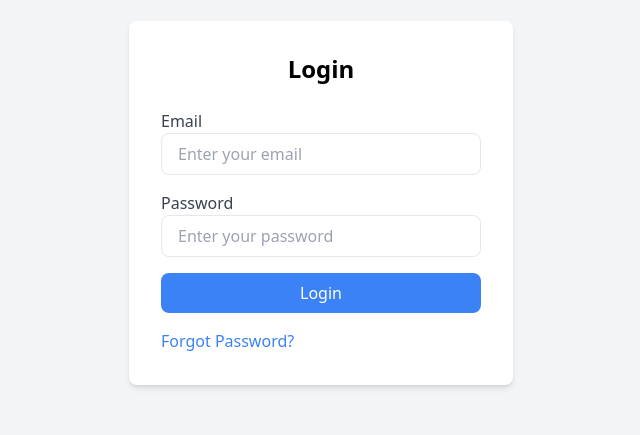
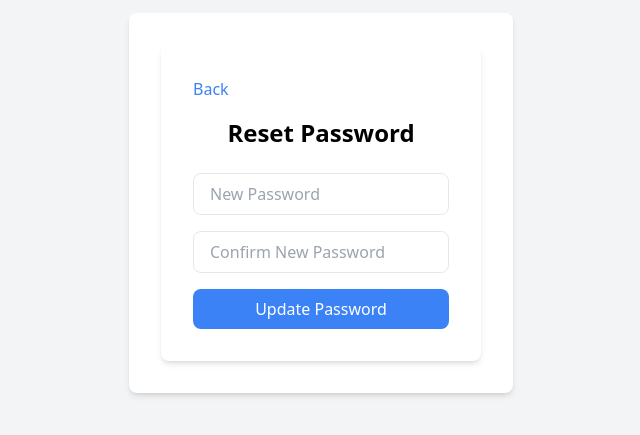
Before and after one commit to nikhil2438/new-folder, a React (Create React App) app: page / in a window 1280 px wide. Shown: the part 197-632 px from the top of the page, without its empty margins (319-959 px from the left). Built offline with nearby package versions, Linux system fonts and the light colour scheme.

Commit message:
Updated password reset components

```diff
--- a/package.json
+++ b/package.json
@@ -6,6 +6,7 @@
     "@testing-library/jest-dom": "^5.17.0",
     "@testing-library/react": "^13.4.0",
     "@testing-library/user-event": "^13.5.0",
+    "axios": "^1.7.7",
     "react": "^18.3.1",
     "react-dom": "^18.3.1",
     "react-scripts": "5.0.1",
--- a/src/App.js
+++ b/src/App.js
@@ -1,49 +1,14 @@
-// src/App.js
-import React, { useState } from 'react';
-import ForgotPassword from './ForgotPassword';
+import React, { useState } from "react";
+import UpdatePassword from "./UpdatePassword"; // Import the UpdatePassword component
 
 function App() {
-  const [showForgotPassword, setShowForgotPassword] = useState(false);
+  const [showUpdatePassword, setShowUpdatePassword] = useState(true);
 
   return (
     <div className="flex items-center justify-center min-h-screen bg-gray-100">
       <div className="bg-white p-8 rounded-lg shadow-md w-full max-w-sm">
-        {showForgotPassword ? (
-          <ForgotPassword onBack={() => setShowForgotPassword(false)} />
-        ) : (
-          <div>
-            <h2 className="text-2xl font-bold mb-6 text-center">Login</h2>
-            <form>
-              <div className="mb-4">
-                <label className="block text-gray-700">Email</label>
-                <input
-                  type="email"
-                  className="w-full px-4 py-2 border rounded-lg focus:outline-none focus:border-blue-500"
-                  placeholder="Enter your email"
-                />
-              </div>
-              <div className="mb-4">
-                <label className="block text-gray-700">Password</label>
-                <input
-                  type="password"
-                  className="w-full px-4 py-2 border rounded-lg focus:outline-none focus:border-blue-500"
-                  placeholder="Enter your password"
-                />
-              </div>
-              <button
-                type="submit"
-                className="w-full bg-blue-500 text-white py-2 rounded-lg hover:bg-blue-600"
-              >
-                Login
-              </button>
-            </form>
-            <button
-              className="mt-4 text-blue-500 hover:underline"
-              onClick={() => setShowForgotPassword(true)}
-            >
-              Forgot Password?
-            </button>
-          </div>
+        {showUpdatePassword && (
+          <UpdatePassword onBack={() => setShowUpdatePassword(false)} />
         )}
       </div>
     </div>
--- a/src/ForgotPassword.js
+++ /dev/null
@@ -1,63 +0,0 @@
-// src/ForgotPassword.js
-import React, { useState } from 'react';
-
-function ForgotPassword({ onBack }) {
-  const [email, setEmail] = useState('');
-  const [newPassword, setNewPassword] = useState('');
-  const [message, setMessage] = useState('');
-
-  const handleResetPassword = (e) => {
-    e.preventDefault();
-    // Here, you can add logic to handle the password reset, e.g., API call.
-    setMessage('Password has been reset successfully.');
-  };
-
-  return (
-    <div>
-      <h2 className="text-2xl font-bold mb-6 text-center">Reset Password</h2>
-      {message && (
-        <div className="bg-green-100 text-green-700 px-4 py-2 rounded mb-4">
-          {message}
-        </div>
-      )}
-      <form onSubmit={handleResetPassword}>
-        <div className="mb-4">
-          <label className="block text-gray-700">Email</label>
-          <input
-            type="email"
-            value={email}
-            onChange={(e) => setEmail(e.target.value)}
-            className="w-full px-4 py-2 border rounded-lg focus:outline-none focus:border-blue-500"
-            placeholder="Enter your email"
-            required
-          />
-        </div>
-        <div className="mb-4">
-          <label className="block text-gray-700">New Password</label>
-          <input
-            type="password"
-            value={newPassword}
-            onChange={(e) => setNewPassword(e.target.value)}
-            className="w-full px-4 py-2 border rounded-lg focus:outline-none focus:border-blue-500"
-            placeholder="Enter new password"
-            required
-          />
-        </div>
-        <button
-          type="submit"
-          className="w-full bg-blue-500 text-white py-2 rounded-lg hover:bg-blue-600"
-        >
-          Reset Password
-        </button>
-      </form>
-      <button
-        className="mt-4 text-blue-500 hover:underline"
-        onClick={onBack}
-      >
-        Back to Login
-      </button>
-    </div>
-  );
-}
-
-export default ForgotPassword;
--- /dev/null
+++ b/src/UpdatePassword.js
@@ -0,0 +1,73 @@
+import axios from "axios";
+import { useState } from "react";
+
+function UpdatePassword({ onBack }) {
+  const [newPassword, setNewPassword] = useState("");
+  const [confirmPassword, setConfirmPassword] = useState("");
+  const [message, setMessage] = useState("");
+
+  const handleSubmit = async (e) => {
+    e.preventDefault();
+
+    if (newPassword !== confirmPassword) {
+      setMessage("Passwords do not match.");
+      return;
+    }
+
+    try {
+      // Make an API call to update the password
+      const response = await axios.post(
+        "https://e-commerce-backend-lc8o.onrender.com/users/reset-password",
+        {
+          newPassword,
+        }
+      );
+
+      if (response.status === 200) {
+        setMessage("Password has been updated successfully.");
+      } else {
+        setMessage("Failed to update the password.");
+      }
+    } catch (error) {
+      setMessage("An error occurred while updating the password.");
+    }
+  };
+
+  return (
+    <div className="bg-white p-8 rounded-lg shadow-md w-full max-w-sm">
+      <button onClick={onBack} className="text-blue-500 hover:underline mb-4">
+        Back
+      </button>
+      <h2 className="text-2xl font-bold mb-6 text-center">Reset Password</h2>
+      <form onSubmit={handleSubmit} className="space-y-4">
+        <div>
+          <input
+            type="password"
+            placeholder="New Password"
+            value={newPassword}
+            onChange={(e) => setNewPassword(e.target.value)}
+            className="w-full px-4 py-2 border rounded-lg focus:outline-none focus:border-blue-500"
+          />
+        </div>
+        <div>
+          <input
+            type="password"
+            placeholder="Confirm New Password"
+            value={confirmPassword}
+            onChange={(e) => setConfirmPassword(e.target.value)}
+            className="w-full px-4 py-2 border rounded-lg focus:outline-none focus:border-blue-500"
+          />
+        </div>
+        <button
+          type="submit"
+          className="w-full bg-blue-500 text-white py-2 rounded-lg hover:bg-blue-600"
+        >
+          Update Password
+        </button>
+      </form>
+      {message && <p className="mt-4 text-center">{message}</p>}
+    </div>
+  );
+}
+
+export default UpdatePassword;
```
Also changed, not shown: 1 other file (tests, documents, lock files or other folders).
